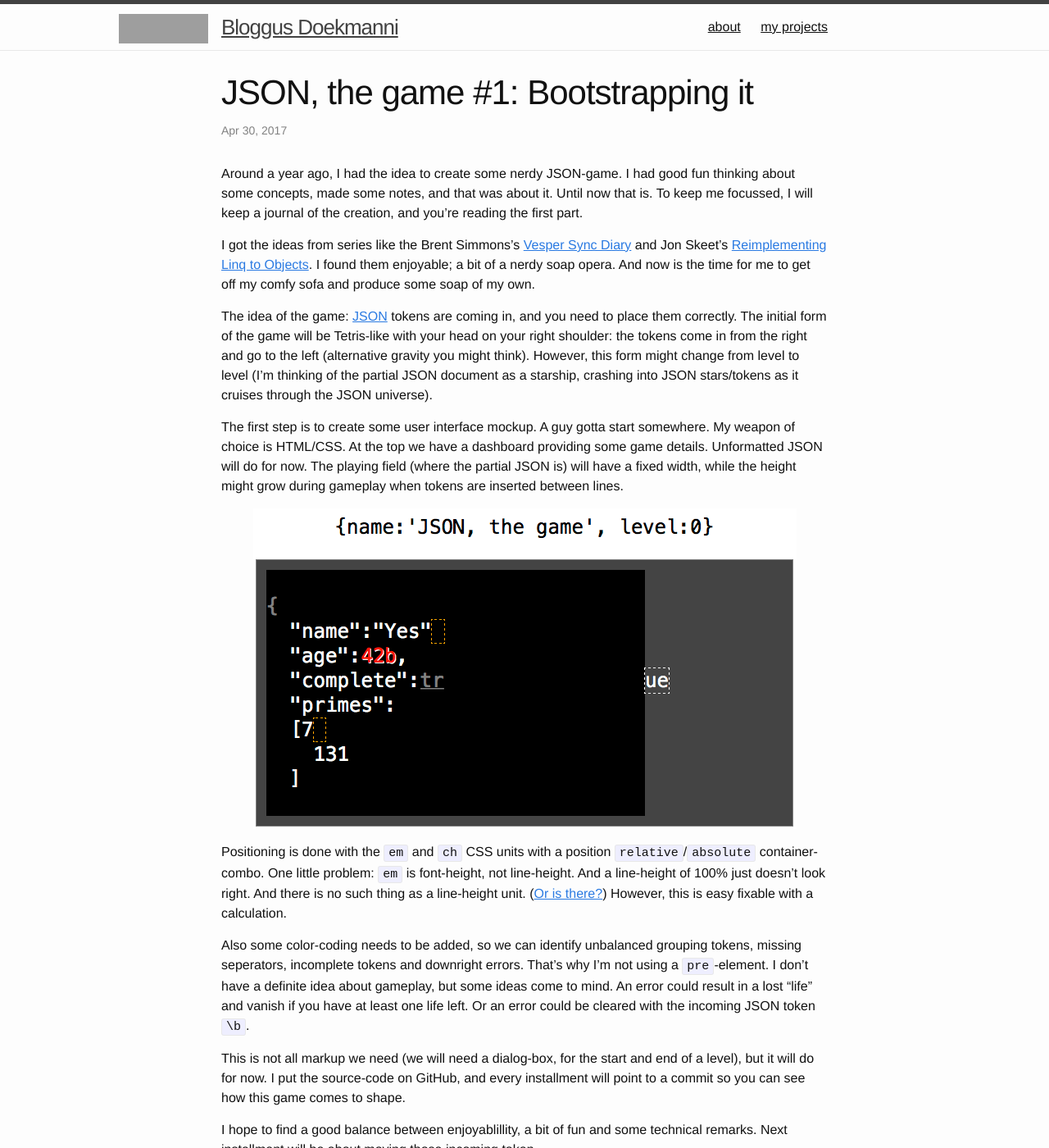
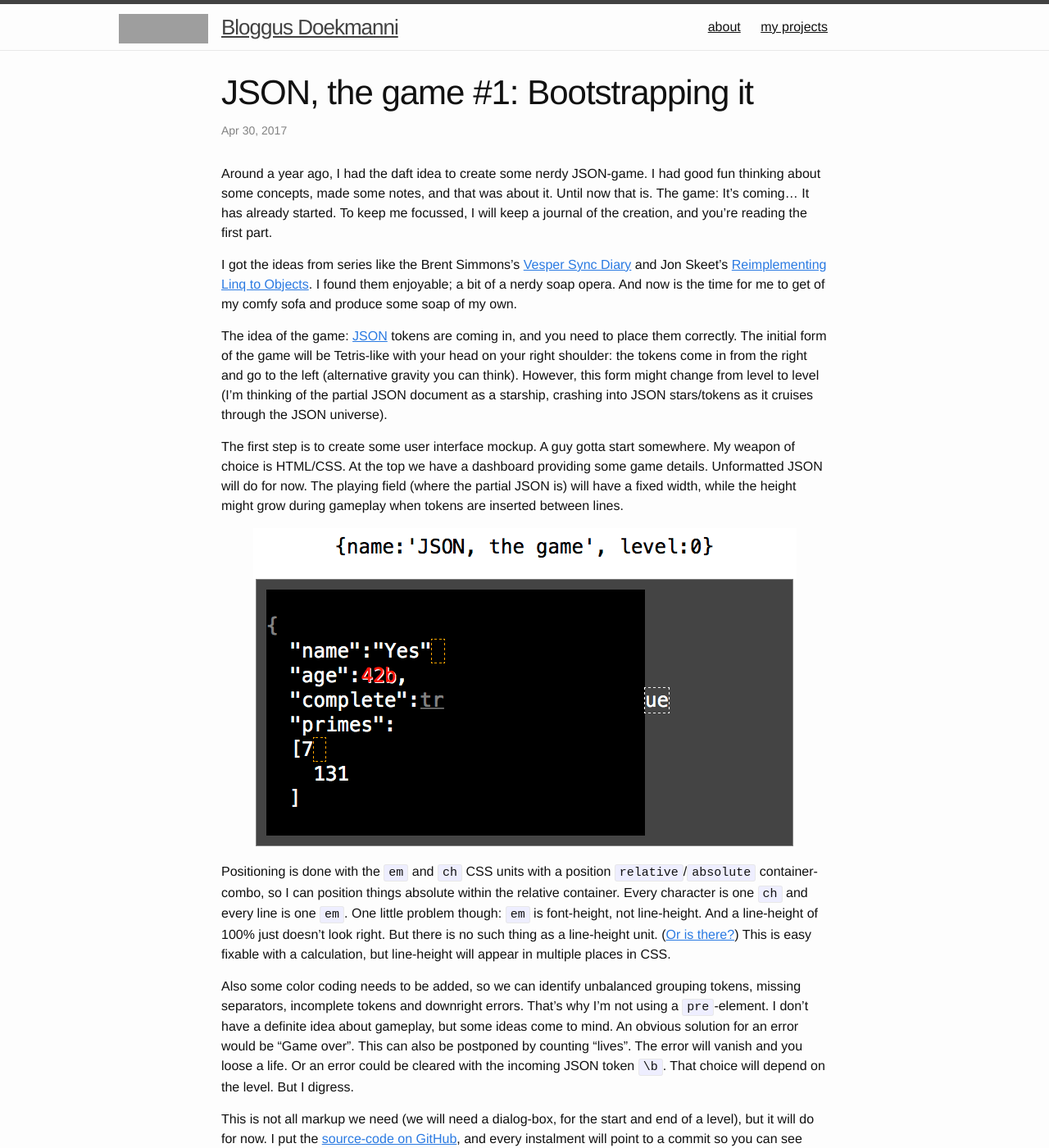
Before and after one commit to doekman/doekman.github.io, a Jekyll site: the page built from _posts/2017-04-20-JSON-the-game-nr1.md, in a window 1280 px wide and 1400 px high. Shown: the whole window at 82% size. Built offline with Jekyll 4.4.1, drawn with Linux system fonts in a browser that asks for light colours; some of the changed text lies outside the part shown; grey boxes are pictures that could not be loaded.

Commit message:
JSON, the game #1: Bootstrapping it (update)

```diff
--- a/_posts/2017-04-20-JSON-the-game-nr1.md
+++ b/_posts/2017-04-20-JSON-the-game-nr1.md
@@ -4,28 +4,33 @@ title:  "JSON, the game #1: Bootstrapping it"
 date:   2017-04-30
 ---
 
-Around a year ago, I had the idea to create some nerdy JSON-game. I had good fun thinking about some concepts, made some notes, and that was about it. Until now that is. To keep me focussed, I will keep a journal of the creation, and you're reading the first part.
+Around a year ago, I had the daft idea to create some nerdy JSON-game. I had good fun thinking about some concepts, made some notes, and that was about it. Until now that is. The game: It's coming... It has already started. To keep me focussed, I will keep a journal of the creation, and you're reading the first part.
 
-I got the ideas from series like the Brent Simmons's [Vesper Sync Diary][vesper-diary] and Jon Skeet's [Reimplementing Linq to Objects][linq-diary]. I found them enjoyable; a bit of a nerdy soap opera. And now is the time for me to get off my comfy sofa and produce some soap of my own.
+I got the ideas from series like the Brent Simmons's [Vesper Sync Diary][vesper-diary] and Jon Skeet's [Reimplementing Linq to Objects][linq-diary]. I found them enjoyable; a bit of a nerdy soap opera. And now is the time for me to get of my comfy sofa and produce some soap of my own.
 
-The idea of the game: [JSON][json] tokens are coming in, and you need to place them correctly. The initial form of the game will be Tetris-like with your head on your right shoulder: the tokens come in from the right and go to the left (alternative gravity you might think). However, this form might change from level to level (I'm thinking of the partial JSON document as a starship, crashing into JSON stars/tokens as it cruises through the JSON universe).
+The idea of the game: [JSON][json] tokens are coming in, and you need to place them correctly. The initial form of the game will be Tetris-like with your head on your right shoulder: the tokens come in from the right and go to the left (alternative gravity you can think). However, this form might change from level to level (I'm thinking of the partial JSON document as a starship, crashing into JSON stars/tokens as it cruises through the JSON universe).
 
 The first step is to create some user interface mockup. A guy gotta start somewhere. My weapon of choice is HTML/CSS. At the top we have a dashboard providing some game details. Unformatted JSON will do for now. The playing field (where the partial JSON is) will have a fixed width, while the height might grow during gameplay when tokens are inserted between lines.
 
 <html><center style="margin-bottom:1em"><img src="{{site.baseurl}}/images/json-html-mock.png" alt="HTML/CSS mock" title="HTML/CSS mock: the 'ue' token will go from the right to the left"></center></html>
 
 
-Positioning is done with the `em` and `ch` CSS units with a position `relative`/`absolute` container-combo. One little problem: `em` is font-height, not line-height. And a line-height of 100% just doesn't look right. And there is no such thing as a line-height unit. ([Or is there?][lh-unit]) However, this is easy fixable with a calculation.
+Positioning is done with the `em` and `ch` CSS units with a position `relative`/`absolute` container-combo, so I can  position things absolute within the relative container. Every character is one `ch` and every line is one `em`. One little problem though: `em` is font-height, not line-height. And a line-height of 100% just doesn't look right. But there is no such thing as a line-height unit. ([Or is there?][lh-unit]) This is easy fixable with a calculation, but line-height will appear in multiple places in CSS.
 
-Also some color-coding needs to be added, so we can identify unbalanced grouping tokens, missing seperators, incomplete tokens and downright errors. That's why I'm not using a `pre`-element. I don't have a definite idea about gameplay, but some ideas come to mind. An error could result in a lost "life" and vanish if you have at least one life left. Or an error could be cleared with the incoming JSON token `\b`.
+Also some color coding needs to be added, so we can identify unbalanced grouping tokens, missing separators, incomplete tokens and downright errors. That's why I'm not using a `pre`-element. I don't have a definite idea about gameplay, but some ideas come to mind. An obvious solution for an error would be "Game over". This can also be postponed by counting "lives". The error will vanish and you loose a life. Or an error could be cleared with the incoming JSON token `\b`. That choice will depend on the level. But I digress.
 
-This is not all markup we need (we will need a dialog-box, for the start and end of a level), but it will do for now. I put the source-code on GitHub, and every installment will point to a commit so you can see how this game comes to shape.
+This is not all markup we need (we will need a dialog-box, for the start and end of a level), but it will do for now. I put the [source-code on GitHub][this-commit], and every instalment will point to a commit so you can see how this game comes to shape. You can also ["run" the game here][live-commit] (nothing to play for now).
 
-I hope to find a good balance between enjoyablillity, a bit of fun and some technical remarks.
-Next installment will be about moving those incoming token.
+I hope to find a good balance between enjoyability, a bit of fun and some technical remarks. And I like to hear your thoughts on [Twitter][doekman-twitter].
+
+The next instalment will be about moving those incoming tokens.
+
 
 
 [vesper-diary]: http://inessential.com/vespersyncdiary
 [linq-diary]: https://codeblog.jonskeet.uk/2011/02/23/reimplementing-linq-to-objects-part-45-conclusion-and-list-of-posts/
 [json]: http://json.org
 [lh-unit]: https://developer.mozilla.org/en-US/docs/Web/CSS/length#Font-relative_lengths "Line-height unit ln; unimplemented with an unknown specification"
+[doekman-twitter]: https://twitter.com/doekezanstra
+[this-commit]: https://github.com/doekman/Json-the-Game/tree/8f14c49ec871a35cbb85d2d0b0e751ea054489c5
+[live-commit]: https://cdn.rawgit.com/doekman/Json-the-Game/8f14c49ec871a35cbb85d2d0b0e751ea054489c5/index.html
```
